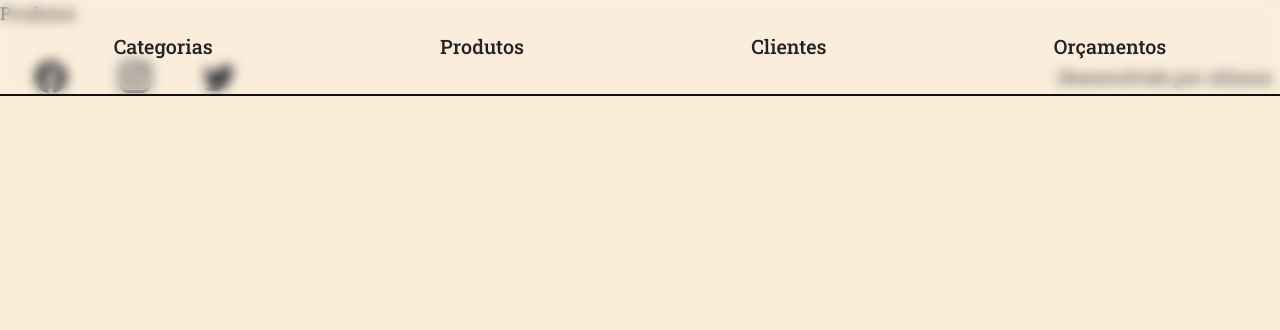
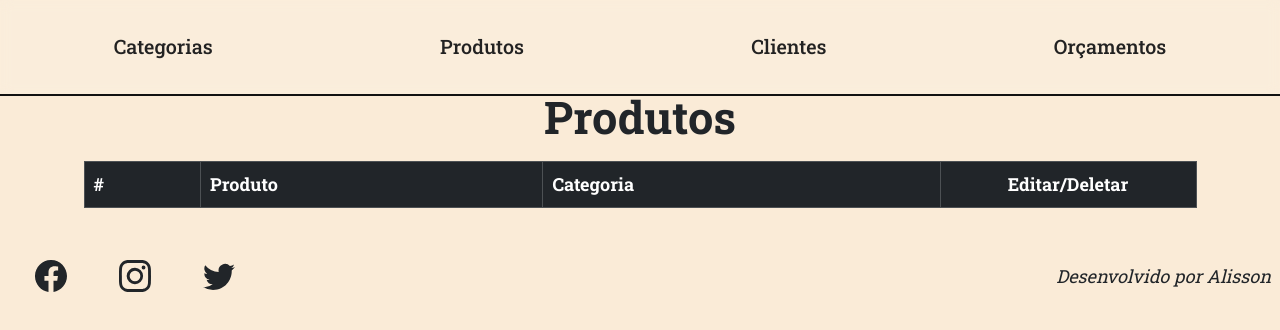
Before and after one commit to alisson2014/front_produtos, a React (Create React App) app: page /products in a window 1280 px wide. Shown: the top 330 px of the page. Built offline with nearby package versions, Linux system fonts and the light colour scheme.

Commit message:
Desenvolvi a base da pagina produtos

```diff
--- /dev/null
+++ b/src/pages/Products/index.tsx
@@ -0,0 +1,34 @@
+import { Table, Button } from "react-bootstrap";
+import { RiDeleteBin2Fill } from "react-icons/ri";
+import { BiEdit } from "react-icons/bi"
+import { Box, Title, Buttons } from "./styles";
+
+export default function Products() {
+    return (
+        <Box>
+            <Title>Produtos</Title>
+            <Table
+                striped
+                bordered
+                hover
+                variant="dark"
+                responsive
+            >
+                <thead>
+                    <tr>
+                        <th>#</th>
+                        <th>Produto</th>
+                        <th>Categoria</th>
+                        <th style={{
+                            textAlign: "center",
+                            width: "256px",
+                        }}>
+                            Editar/Deletar
+                        </th>
+                    </tr>
+                </thead>
+                <tbody></tbody>
+            </Table>
+        </Box>
+    );
+};
--- /dev/null
+++ b/src/pages/Products/styles.ts
@@ -0,0 +1,23 @@
+import { Container } from "react-bootstrap";
+import styled from "styled-components";
+
+export const Box = styled(Container)`
+  display: flex;
+  flex-direction: column;
+  gap: 8px;
+  margin-top: 90px;
+`;
+
+export const Title = styled.h1`
+  font-size: 2.5em;
+  font-weight: 700;
+  text-align: center;
+`;
+
+export const Buttons = styled.td`
+  width: 256px;
+  display: flex;
+  align-items: center;
+  justify-content: center;
+  gap: 18px;
+`;
--- a/src/pages/index.tsx
+++ b/src/pages/index.tsx
@@ -1,3 +1,4 @@
 import Home from "./Home";
+import Products from "./Products";
 
-export { Home };
+export { Home, Products };
--- a/src/routes.tsx
+++ b/src/routes.tsx
@@ -1,5 +1,6 @@
 import { Routes, Route } from "react-router-dom";
 import { Home } from "./pages";
+import { Products } from "./pages";
 import Layout from "./components/Layout";
 
 export default function AppRouter() {
@@ -8,7 +9,7 @@ export default function AppRouter() {
             <Route path="/" element={<Layout />}>
                 <Route index element={<Home />} />
                 <Route path="categories" element={<Home />} />
-                <Route path="products" element={<div>Produtos</div>} />
+                <Route path="products" element={<Products />} />
                 <Route path="budgets" element={<div>Clientes</div>} />
                 <Route path="productsBudgets" element={<div>Orçamentos</div>} />
             </Route>
```
